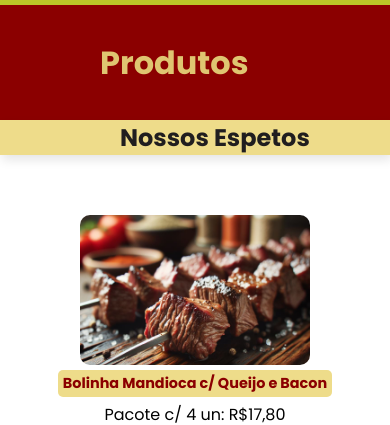
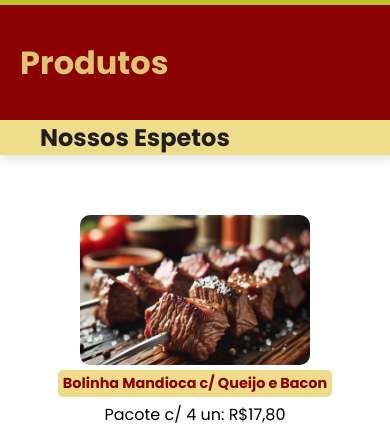
Before and after one commit to Henrique-Enzo/Reginaldo-Espetos, a PHP site: page /produtos.php in a window 390 px wide. Shown: the part 50-475 px from the top of the page. Run offline with PHP 8.4, Linux system fonts and the light colour scheme.

Commit message:
ajustando codigo responsivo dos subtitulos da pagina produtos

```diff
--- a/css/header.css
+++ b/css/header.css
@@ -1,10 +1,19 @@
 /* Estilo de cabeçalho */
-
 .menu {
   display: flex;
   justify-content: center;
   background-color: #8b0000;
   padding-top: 5px;
+}
+
+.titulo {
+  height: 120px;
+  background-color: #8b0000;
+  color: #dfc571;
+  display: flex;
+  align-items: center;
+  padding-left: 100px;
+  border-top: 5px solid #bbc628;
 }
 
 .menu ul {
@@ -26,23 +35,13 @@
   background-color: #8b0000;
 }
 
-.titulo {
-  height: 120px;
-  background-color: #8b0000;
-  color: #dfc571;
-  display: flex;
-  align-items: center;
-  padding-left: 100px;
-  border-top: 5px solid #bbc628;
-}
-
 .img-mobile {
   display: none;
 }
 
 /* Fim estilo cabeçalho */
 
-@media (max-width: 500px) {
+@media (max-width: 600px) {
   .img-mobile {
     display: block;
     margin-right: 20px;
@@ -97,4 +96,8 @@
     padding: 2px;
     cursor: pointer;
   }
+
+  .titulo {
+    padding-left: 20px;
+  }
 }
--- a/css/produtos.css
+++ b/css/produtos.css
@@ -1,5 +1,3 @@
-/* Formulário de orçamento */
-
 .img {
   background-image: url(../assets_reginaldo/bovina.jpeg);
   height: 150px;
@@ -108,4 +106,8 @@ div.ativo .btn-number {
   #produtos {
     grid-template-columns: 1fr;
   }
+
+  .titulo-produto {
+    padding-left: 40px;
+  }
 }
```
